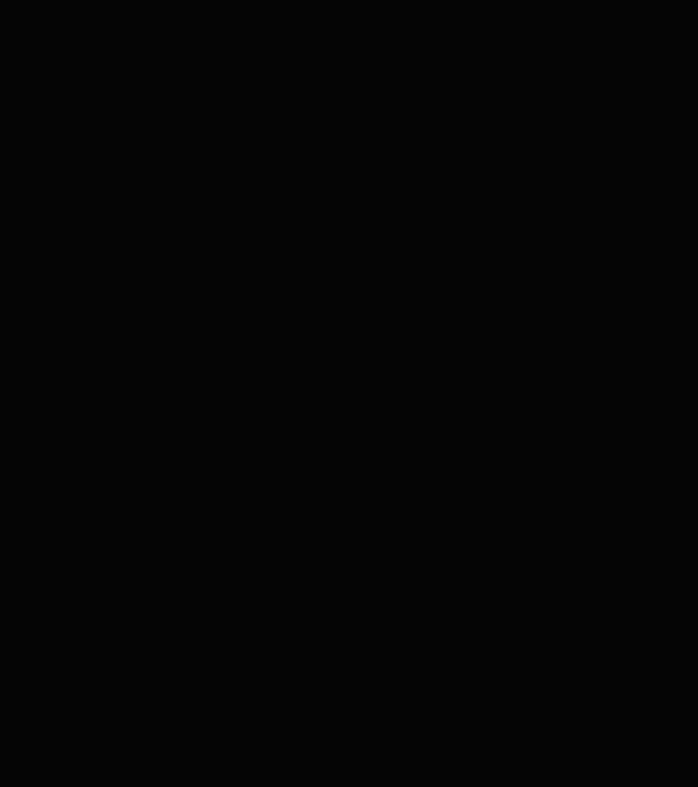
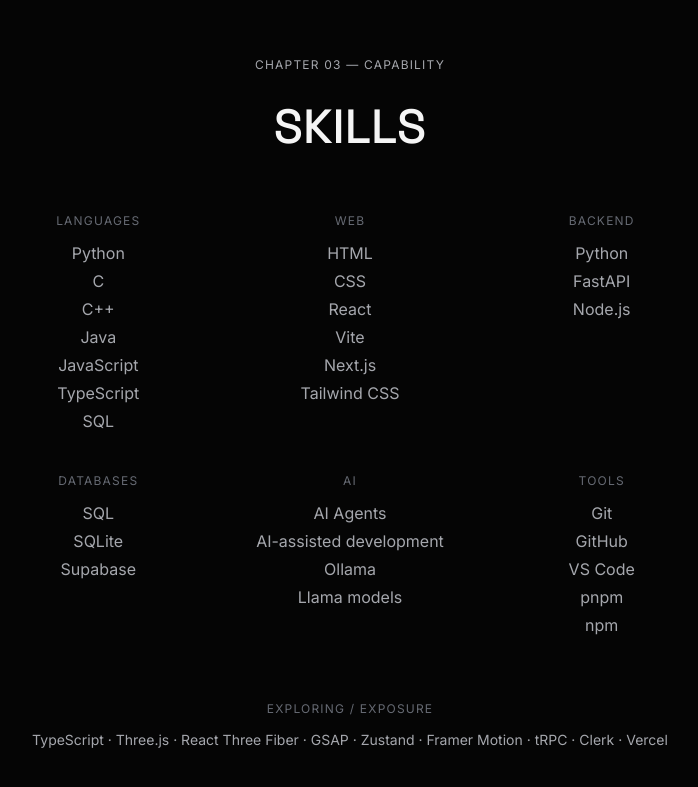
Before and after one commit to keneanand2007-sudo/port-jacky, a React (Vite) app: page / in a window 1280 px wide. Shown: the part 1639-2426 px from the top of the page, without its empty margins (290-988 px from the left). Before the commit the page ends 1600 px from the top, so only its background shows below. Built offline with nearby package versions, Linux system fonts and the light colour scheme.

Commit message:
feat: add skills section grouped by category with confirmed data

```diff
--- a/src/App.jsx
+++ b/src/App.jsx
@@ -1,11 +1,13 @@
 import Hero from "./sections/Hero/Hero"
 import About from "./sections/About/About"
+import Skills from "./sections/Skills/Skills"
 
 function App() {
   return (
     <main>
       <Hero />
       <About />
+      <Skills />
     </main>
   )
 }
--- /dev/null
+++ b/src/data/skills.js
@@ -0,0 +1,41 @@
+export const skillGroups = [
+  {
+    category: "LANGUAGES",
+    items: ["Python", "C", "C++", "Java", "JavaScript", "TypeScript", "SQL"],
+  },
+  {
+    category: "WEB",
+    items: ["HTML", "CSS", "React", "Vite", "Next.js", "Tailwind CSS"],
+  },
+  {
+    category: "BACKEND",
+    items: ["Python", "FastAPI", "Node.js"],
+  },
+  {
+    category: "DATABASES",
+    items: ["SQL", "SQLite", "Supabase"],
+  },
+  {
+    category: "AI",
+    items: ["AI Agents", "AI-assisted development", "Ollama", "Llama models"],
+  },
+  {
+    category: "TOOLS",
+    items: ["Git", "GitHub", "VS Code", "pnpm", "npm"],
+  },
+]
+
+export const exploring = {
+  label: "EXPLORING / EXPOSURE",
+  items: [
+    "TypeScript",
+    "Three.js",
+    "React Three Fiber",
+    "GSAP",
+    "Zustand",
+    "Framer Motion",
+    "tRPC",
+    "Clerk",
+    "Vercel",
+  ],
+}
--- /dev/null
+++ b/src/sections/Skills/Skills.jsx
@@ -0,0 +1,82 @@
+import { motion, useReducedMotion } from "framer-motion"
+import { skillGroups, exploring } from "../../data/skills"
+
+function Skills() {
+  const reduceMotion = useReducedMotion()
+
+  const fadeUp = {
+    hidden: { opacity: 0, y: reduceMotion ? 0 : 24 },
+    show: { opacity: 1, y: 0 },
+  }
+
+  return (
+    <section className="min-h-screen flex flex-col items-center justify-center text-center px-6 py-24">
+      <motion.p
+        variants={fadeUp}
+        initial="hidden"
+        whileInView="show"
+        viewport={{ once: true, amount: 0.5 }}
+        transition={{ duration: 0.6, ease: "easeOut" }}
+        className="font-body text-xs tracking-widest uppercase text-text-secondary"
+      >
+        CHAPTER 03 — CAPABILITY
+      </motion.p>
+
+      <motion.h2
+        variants={fadeUp}
+        initial="hidden"
+        whileInView="show"
+        viewport={{ once: true, amount: 0.5 }}
+        transition={{ duration: 0.8, ease: "easeOut", delay: 0.15 }}
+        className="font-display text-3xl md:text-5xl leading-tight text-text-primary mt-6 max-w-3xl"
+      >
+        SKILLS
+      </motion.h2>
+
+      <div className="mt-14 grid grid-cols-1 sm:grid-cols-2 lg:grid-cols-3 gap-x-16 gap-y-10 max-w-4xl">
+        {skillGroups.map((group, i) => (
+          <motion.div
+            key={group.category}
+            variants={fadeUp}
+            initial="hidden"
+            whileInView="show"
+            viewport={{ once: true, amount: 0.5 }}
+            transition={{ duration: 0.6, ease: "easeOut", delay: 0.1 * i }}
+          >
+            <p className="font-body text-xs tracking-widest uppercase text-text-muted mb-3">
+              {group.category}
+            </p>
+            <ul className="space-y-1">
+              {group.items.map((item) => (
+                <li
+                  key={item}
+                  className="font-body text-base text-text-secondary"
+                >
+                  {item}
+                </li>
+              ))}
+            </ul>
+          </motion.div>
+        ))}
+      </div>
+
+      <motion.div
+        variants={fadeUp}
+        initial="hidden"
+        whileInView="show"
+        viewport={{ once: true, amount: 0.5 }}
+        transition={{ duration: 0.6, ease: "easeOut", delay: 0.5 }}
+        className="mt-16 max-w-2xl"
+      >
+        <p className="font-body text-xs tracking-widest uppercase text-text-muted mb-3">
+          {exploring.label}
+        </p>
+        <p className="font-body text-sm text-text-secondary leading-relaxed">
+          {exploring.items.join(" · ")}
+        </p>
+      </motion.div>
+    </section>
+  )
+}
+
+export default Skills
```
